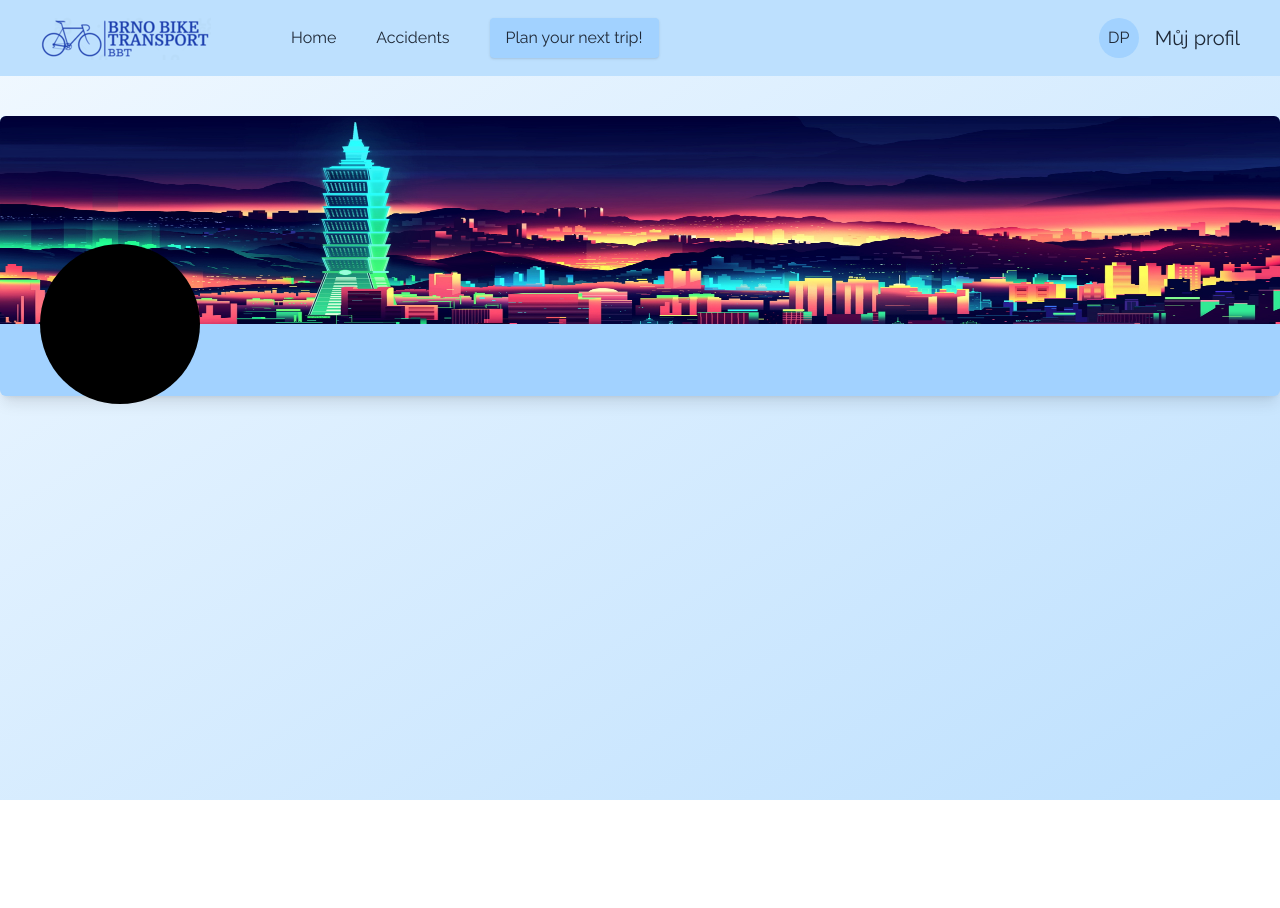
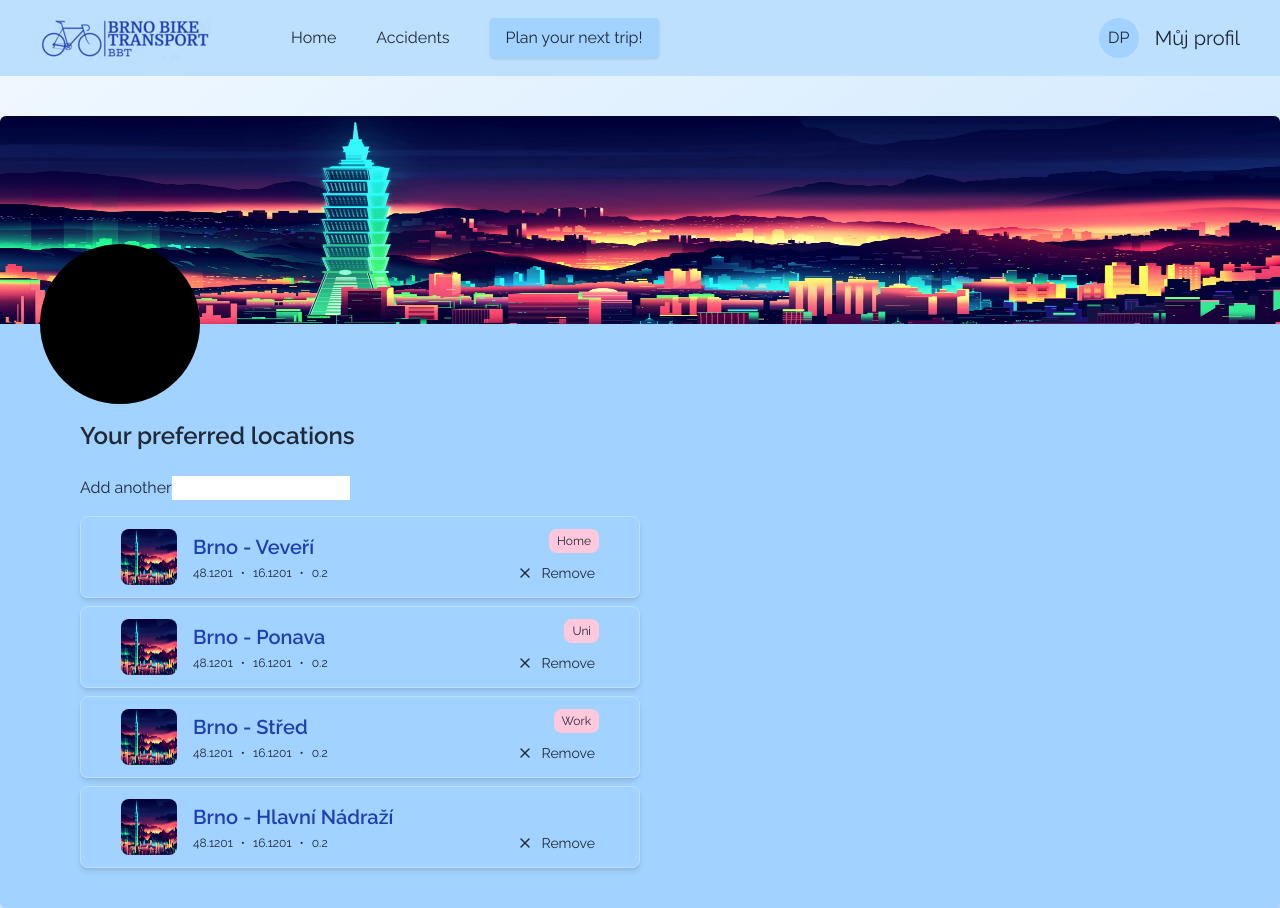
Before and after one commit to kamilfnukal/BTA, a Next.js app: page /auth/profile in a window 1280 px wide. Before the commit the page ends 800 px from the top, so only its background shows below. Built offline with nearby package versions, Linux system fonts and the light colour scheme; no server answers.

Commit message:
feat: Locations view on profile page

```diff
--- /dev/null
+++ b/src/hooks/location.ts
@@ -0,0 +1,36 @@
+import { useMutation, useQuery } from '@tanstack/react-query'
+import axios from 'axios'
+import { useSession } from 'next-auth/react'
+import { UserLocation } from '../types/api'
+
+import CITY from '../../public/city4.jpeg'
+
+const removeUserLocation = async ({ userEmail, locationId }: { userEmail: string; locationId: number }) => {
+  // TODO: Remove from firebase
+}
+
+export const useRemoveUserLocation = () => {
+  return useMutation(removeUserLocation)
+}
+
+const getUserLocation = async () => {
+  // TODO: Fetch from firebase
+  // const response = await axios.get('URL')
+  // return response.data
+
+  const USER_LOCATIONS_MOCK: UserLocation[] = [
+    { locationId: 1, lng: 48.1201, lat: 16.1201, distance: 0.2, name: 'Brno - Veveří', image: CITY, note: 'Home' },
+    { locationId: 2, lng: 48.1201, lat: 16.1201, distance: 0.2, name: 'Brno - Ponava', image: CITY, note: 'Uni' },
+    { locationId: 3, lng: 48.1201, lat: 16.1201, distance: 0.2, name: 'Brno - Střed', image: CITY, note: 'Work' },
+    { locationId: 4, lng: 48.1201, lat: 16.1201, distance: 0.2, name: 'Brno - Hlavní Nádraží', image: CITY }
+  ]
+
+  return USER_LOCATIONS_MOCK
+}
+
+export const useUserLocation = () => {
+  const { data } = useSession()
+  return useQuery(['user-location', data?.user?.email], getUserLocation, {
+    staleTime: 60 * 60
+  })
+}
--- a/src/modules/ProfileModule.tsx
+++ b/src/modules/ProfileModule.tsx
@@ -1,12 +1,29 @@
 import CITY from '../../public/city4.jpeg'
 import Image from 'next/image'
 import { useSession } from 'next-auth/react'
+import clsx from 'clsx'
+import { X } from 'react-feather'
+import { useRemoveUserLocation, useUserLocation } from '../hooks/location'
 
 const ProfileModule: React.FC = () => {
   const { data } = useSession()
+  const { data: userLocations } = useUserLocation()
+  const { mutate: removeUserLocation } = useRemoveUserLocation()
+
+  const onRemoveLocation = (locationId: number) => {
+    removeUserLocation(
+      { userEmail: data?.user?.email ?? '', locationId },
+      {
+        onSuccess: () => {
+          console.log('Location removed successfully')
+        }
+      }
+    )
+  }
+
   return (
     <div className="container mx-auto">
-      <div className="bg-lightblue rounded-md shadow-lg relative">
+      <div className="bg-lightblue rounded-md shadow-lg relative pb-10">
         <div className="w-full h-52 relative overflow-hidden rounded-t-md">
           <Image src={CITY} alt="" fill />
         </div>
@@ -20,6 +37,59 @@ const ProfileModule: React.FC = () => {
           <h1 className="text-5xl font-semibold text-gray-800">{data?.user?.name}</h1>
           <p className="text-gray-500 mt-2">{data?.user?.email}</p>
         </div>
+
+        <div className="px-20 w-full">
+          <div className="flex w-full">
+            <div className="w-1/2">
+              <h2 className="text-2xl font-semibold my-6">Your preferred locations</h2>
+              <div className="flex flex-col">
+                <div className="flex">
+                  {/* TODO: Add location input - the same view as on "Plan your next trip" */}
+                  <span>Add another</span>
+                  <input type="text" />
+                </div>
+
+                {/* TODO: User's locations map */}
+                <div className="mt-4 flex flex-col space-y-2">
+                  {userLocations &&
+                    userLocations.map(({ locationId, lng, lat, distance, name, image, note }) => {
+                      return (
+                        <div className="shadow-md border border-lighterblue py-3 px-10 rounded-lg flex justify-between">
+                          <div className="flex space-x-4">
+                            <Image src={image} alt="" className="w-14 h-14 rounded-lg" />
+                            <div className="flex flex-col justify-between py-1">
+                              <h3 className="text-blue-800 font-semibold text-xl">{name}</h3>
+                              <div className="flex space-x-2 text-xs">
+                                <span>{lng}</span>
+                                <span>&bull;</span>
+                                <span>{lat}</span>
+                                <span>&bull;</span>
+                                <span>{distance}</span>
+                              </div>
+                            </div>
+                          </div>
+                          <div className={clsx('flex flex-col', note ? 'justify-between' : 'justify-end')}>
+                            {note && (
+                              <div className="flex justify-end">
+                                <div className="bg-lighterpink px-2 py-1 rounded-lg text-xs">{note}</div>
+                              </div>
+                            )}
+                            <button
+                              onClick={() => onRemoveLocation(locationId)}
+                              className="flex items-center space-x-2 px-1 py-[2px] hover:text-red-700 hover:underline hover:underline-offset-4 hover:translate-x-3 hover:duration-500 group"
+                            >
+                              <X size={16} className="group-hover:opacity-50" />
+                              <span className="text-sm">Remove</span>
+                            </button>
+                          </div>
+                        </div>
+                      )
+                    })}
+                </div>
+              </div>
+            </div>
+          </div>
+        </div>
       </div>
     </div>
   )
```
Also changed, not shown: src/types/api.ts (+10 -0 lines).
